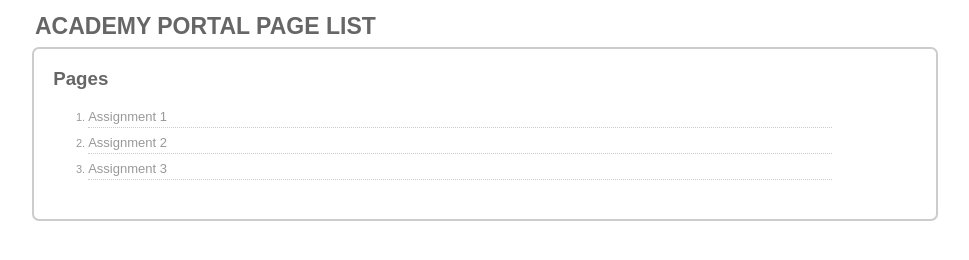
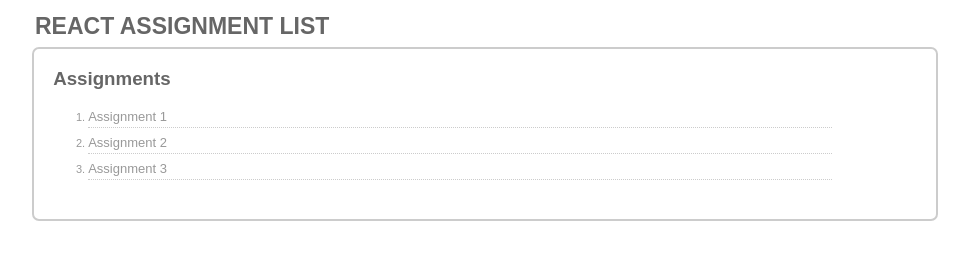
Before and after one commit to Tanaykanhere/react-assignment, a plain HTML site: page index.html in a window 1280 px wide. Shown: the whole page, without its empty margins (128-1097 px from the left). Drawn offline with Linux system fonts and the light colour scheme.

Commit message:
index page

```diff
--- a/index.html
+++ b/index.html
@@ -1,7 +1,10 @@
 <!DOCTYPE html>
 <html>
+
 <head>
-        <meta http-equiv="Content-Type" content="text/html; charset=UTF-8">
+    <meta charset="utf-8">
+    <meta http-equiv="X-UA-Compatible" content="IE=edge">
+    <meta name="viewport" content="width=device-width, initial-scale=1.0">
     <title>React Assignment List</title>
     <style type="text/css">
         body {
@@ -104,12 +107,13 @@
         }
     </style>
 </head>
+
 <body>
     <div class="mid_pannel">
         <div class="pnlleftone">
-                <div class="headingmainaprov">Academy Portal Page List</div>
+            <div class="headingmainaprov">React Assignment List</div>
             <div class="pnl_list_main">
-                    <h3>Pages</h3>
+                <h3>Assignments</h3>
                 <ol type="1">
                     <li><a href="assignment-1.html" target="_blank">Assignment 1</a></li>
                     <li><a href="assignment-2.html" target="_blank">Assignment 2</a></li>
@@ -119,4 +123,5 @@
         </div>
     </div>
 </body>
+
 </html>
```
Lines whose indentation alone changed are shown as unchanged.
